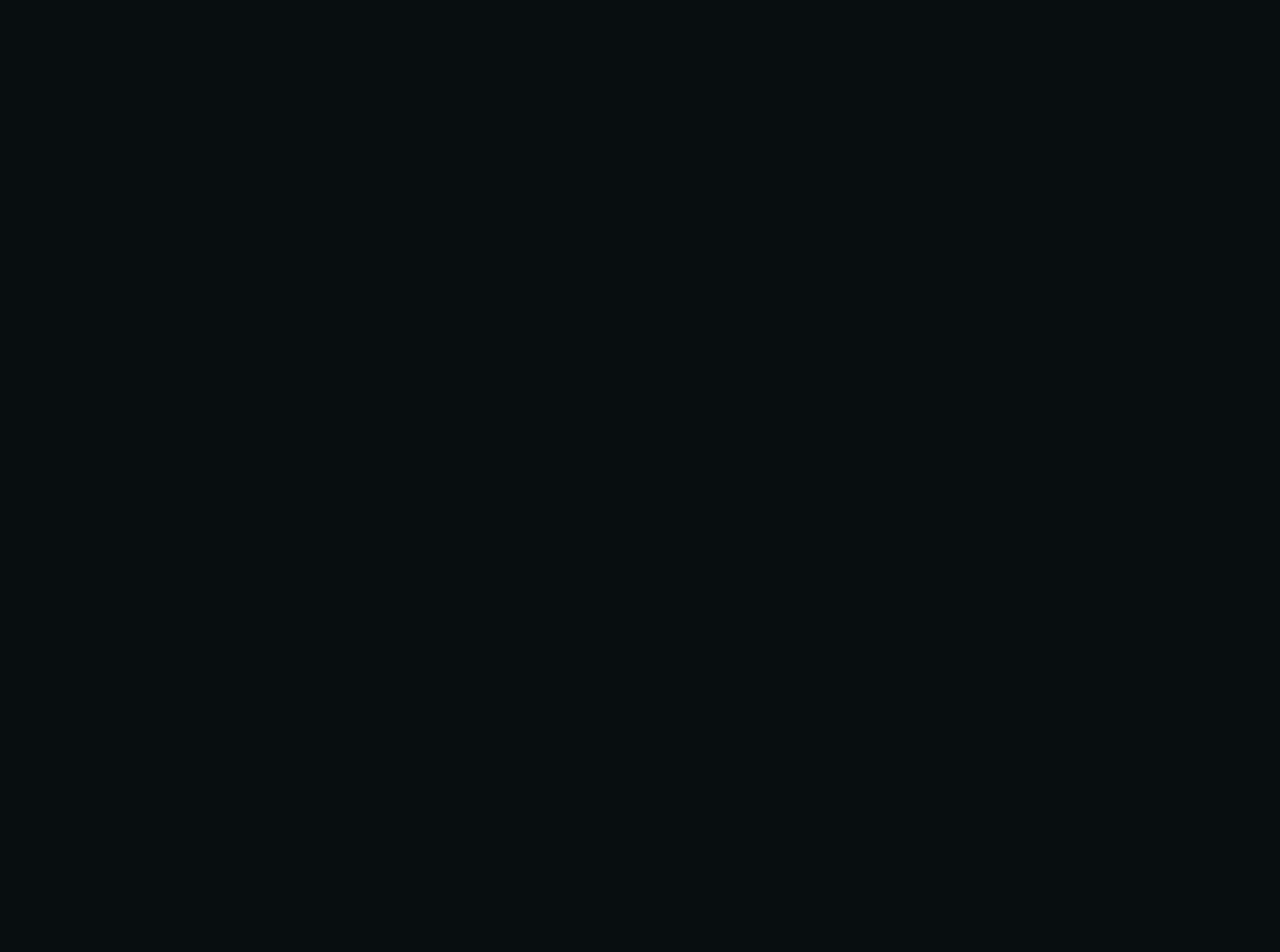
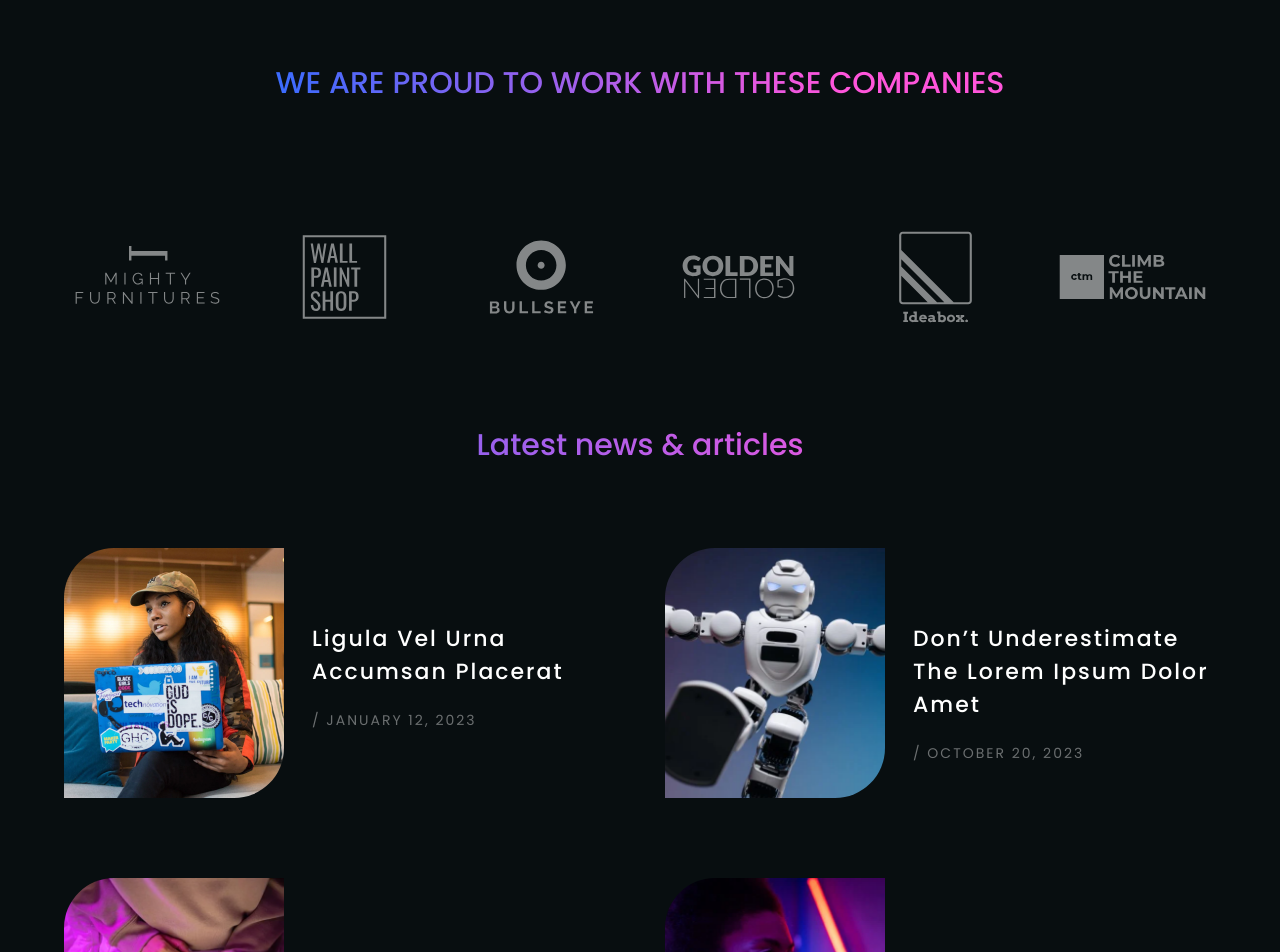
Before and after one commit to EkaterinaYurchyk2022/CreativeAgency, a Next.js app: page / in a window 1280 px wide. Shown: the part 4260-5212 px from the top of the page. Before the commit the page ends 4269 px from the top, so only its background shows below. Built offline with nearby package versions, Linux system fonts and the light colour scheme.

Commit message:
feat: BlogCard

```diff
--- a/components/BlogCard.js
+++ b/components/BlogCard.js
@@ -0,0 +1,17 @@
+import React from 'react';
+import {blogdata, showcase} from "@/assets/data/dummydata";
+import {Card} from "@/components/common/Card";
+
+const BlogCard = () => {
+    return (
+        <div>
+            <div className='container blog-card grid-2 py'>
+                    {blogdata.map((item) => (
+                        <Card data={item} key={item.id} path='blog'/>
+                    ))}
+            </div>
+        </div>
+    );
+};
+
+export default BlogCard;
--- a/components/Brand.js
+++ b/components/Brand.js
@@ -0,0 +1,27 @@
+import React from 'react';
+import {Title} from "@/components/common/Title";
+import {brand, showcase} from "@/assets/data/dummydata";
+import {Card} from "@/components/common/Card";
+
+const Brand = () => {
+    return (
+        <>
+            <div className='brand'>
+                <div className='container'>
+                    <div className='heading-title'>
+                        <Title title='WE ARE PROUD TO WORK WITH THESE COMPANIES'/>
+                    </div>
+                    <div className='brand-content grid-6 py'>
+                        {brand.map((item) => (
+                            <div className='images' key={item.id}>
+                                <img src={item.cover} alt={item.cover} width='100%' height='100%'/>
+                            </div>
+                        ))}
+                    </div>
+                </div>
+            </div>
+        </>
+    );
+};
+
+export default Brand;
--- a/sections/Hero.js
+++ b/sections/Hero.js
@@ -4,6 +4,8 @@ import Expertise from "@/components/Expertise";
 import Banner from "@/components/Banner";
 import Testimonial from "@/components/Testimonial";
 import ShowCase from "@/components/ShowCase";
+import Brand from "@/components/Brand";
+import BlogCard from "@/components/BlogCard";
 
 const Hero = () => {
     return (
@@ -43,6 +45,11 @@ const Hero = () => {
             <Banner/>
             <Testimonial/>
             <ShowCase/>
+            <Brand/>
+            <div className='text-center'>
+                <Title title='Latest news & articles'/>
+            </div>
+            <BlogCard/>
         </>
     );
 };
```
